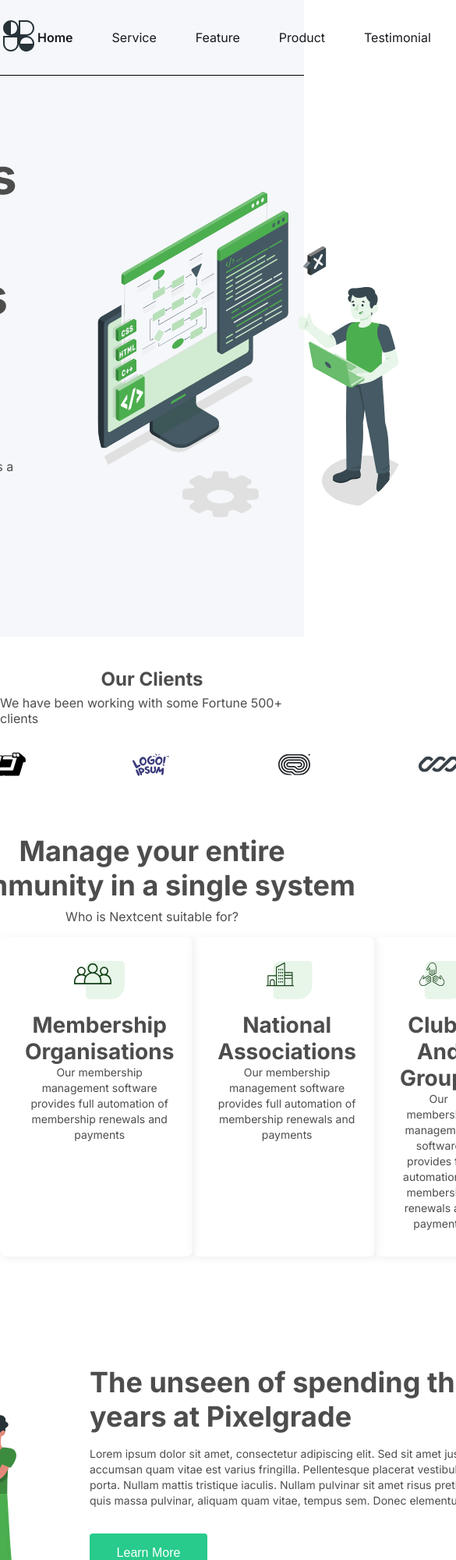
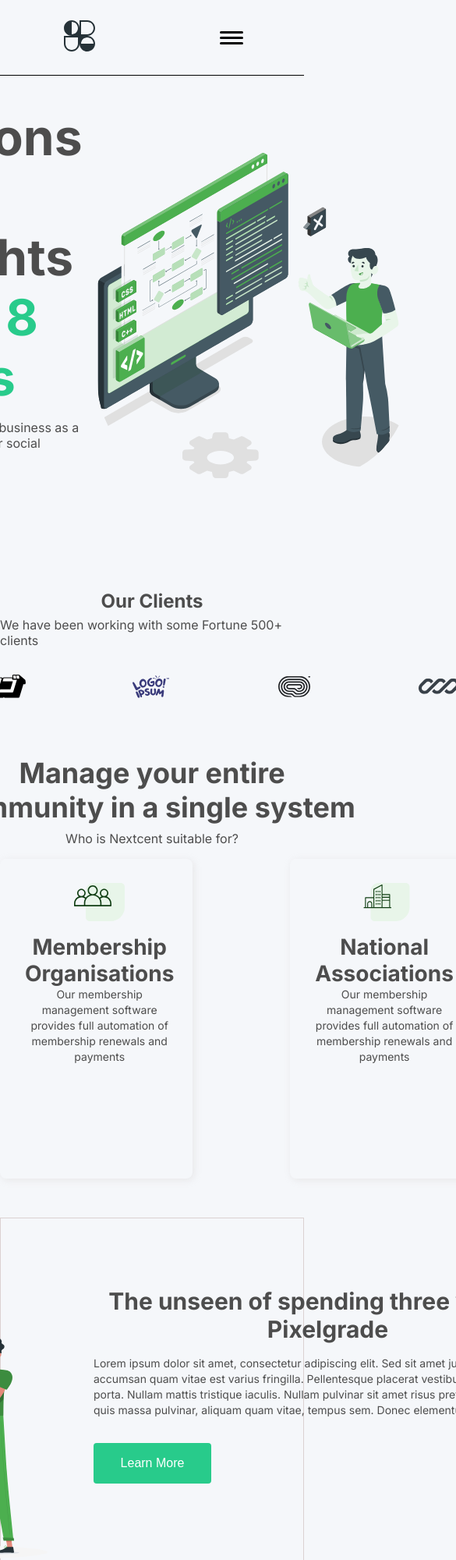
Before and after one commit to carolinevsant/LadingPage, a plain HTML site: page Nextcent/index.html in a window 390 px wide. Shown: the top 2000 px of the page at 78% size, 585 px wide, since content can reach past the window. Drawn offline with Linux system fonts and the light colour scheme.

Commit message:
Add files via upload

```diff
--- a/Nextcent/docs/style/style.css
+++ b/Nextcent/docs/style/style.css
@@ -1,7 +1,11 @@
 @import url(global.css);
 
 /*---------------- HEADER COMEÇO -----------------*/
-
+body{
+    width: 100%;
+    height: 100vh;
+     background-color: var(--color-neutral-Silver);
+}
 header{
     display: flex;
     align-items: center;
@@ -13,6 +17,14 @@ header{
     border-bottom: 1px solid;
 }
 
+main{
+    display: flex;
+    justify-content: center;
+    align-items: center;
+    gap: 104px;
+    padding: 90px 0;
+    width: 100%;
+}
 .navHeader ul{
     display: flex;
     gap: 50px;
@@ -56,19 +68,26 @@ header{
     font-size: 14px;
 }
 
+.menu-toggle{
+    display: none;
+    flex-direction: column;
+    align-items: center;
+    justify-content: center;
+    gap: 4px;
+    cursor: pointer;
+}
+.menu-toggle span{
+    width: 30px;
+    height: 3px;
+    background-color: black;
+    border-radius: 2px;
+
+}
+
 /*---------------- FIM HEADER -----------------*/
 
 /*---------------- MAIN -----------------*/
 
-main{
-    display: flex;
-    justify-content: center;
-    align-items: center;
-    gap: 104px;
-    padding: 90px 0;
-
-    background-color: var(--color-neutral-Silver);
-}
 
 .contentLessons{
     display: flex;
@@ -621,3 +640,75 @@ footer{
     display: flex;
     flex-direction: column;
 }
+
+/*      Breakpoints
+ mobile   480px
+ tables   768px
+ notebook 1024px
+ desktop  1200px
+
+
+*/
+
+@media (max-width: 1024px){
+    .navHeader, .btn-header{
+        display: none;
+    }
+    .menu-toggle{
+        display: flex;
+    }
+    main{
+        gap: 20px;
+        padding: 40px;
+    }
+    main h1{
+        font-size: 40px;
+    }
+    .ManageZero{
+        gap: 125px;
+    }
+    .Pixelgrade{
+        gap: 10px;
+    }
+    .caring{
+        display: flex;
+        flex-direction: column;
+        align-items: center;
+
+
+    }
+    .caringMarketing{
+        display: flex;
+        gap: 100px;
+        flex-direction: column;
+        padding: 40px;
+
+    }
+    .TimSmith{
+        padding: 60px;
+    }
+    .imgTimSmith{
+        display: flex;
+        align-items: center;
+        justify-content: center;
+        width: 400px;
+    }
+    .Pixelgrade{
+        padding: 40px;
+        border: 1px solid rgb(219, 209, 209);
+    }
+    .Pixelgrade1 h2{
+        font-size: 30px;
+        text-align: center;
+    }
+    .Helping{
+        padding: 60px;
+    }
+}
+
+@media (max-width: 768px){
+
+}
+@media (max-width: 480px){
+
+}
--- a/Nextcent/index.html
+++ b/Nextcent/index.html
@@ -30,6 +30,14 @@
             <button class="btnLogin"><a href="">Login</a></button>
             <button class="btnSignUp"><a href="">Sign up</a></button>
         </div>
+
+        <div class="menu-toggle">
+            <span></span>
+            <span></span>
+            <span></span>
+        </div>
+
+
     </header>
 
     <main>
```
